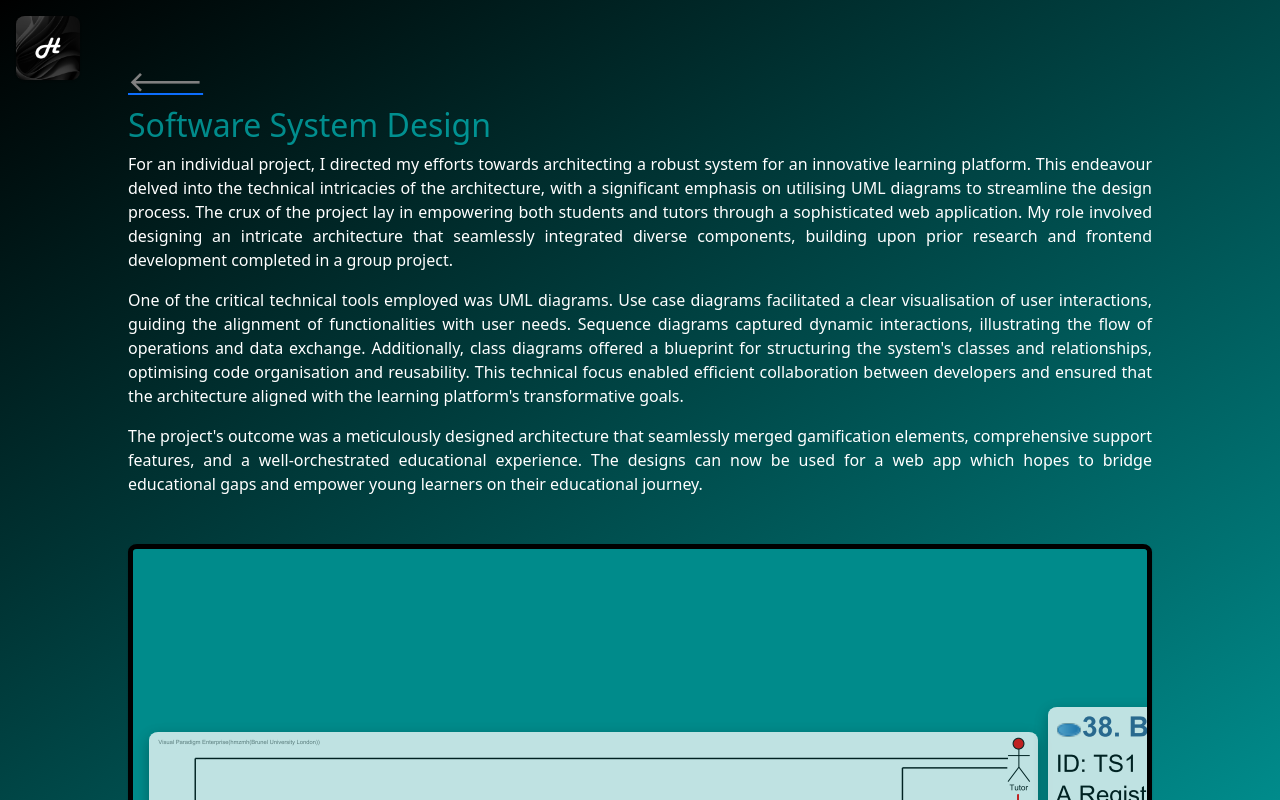
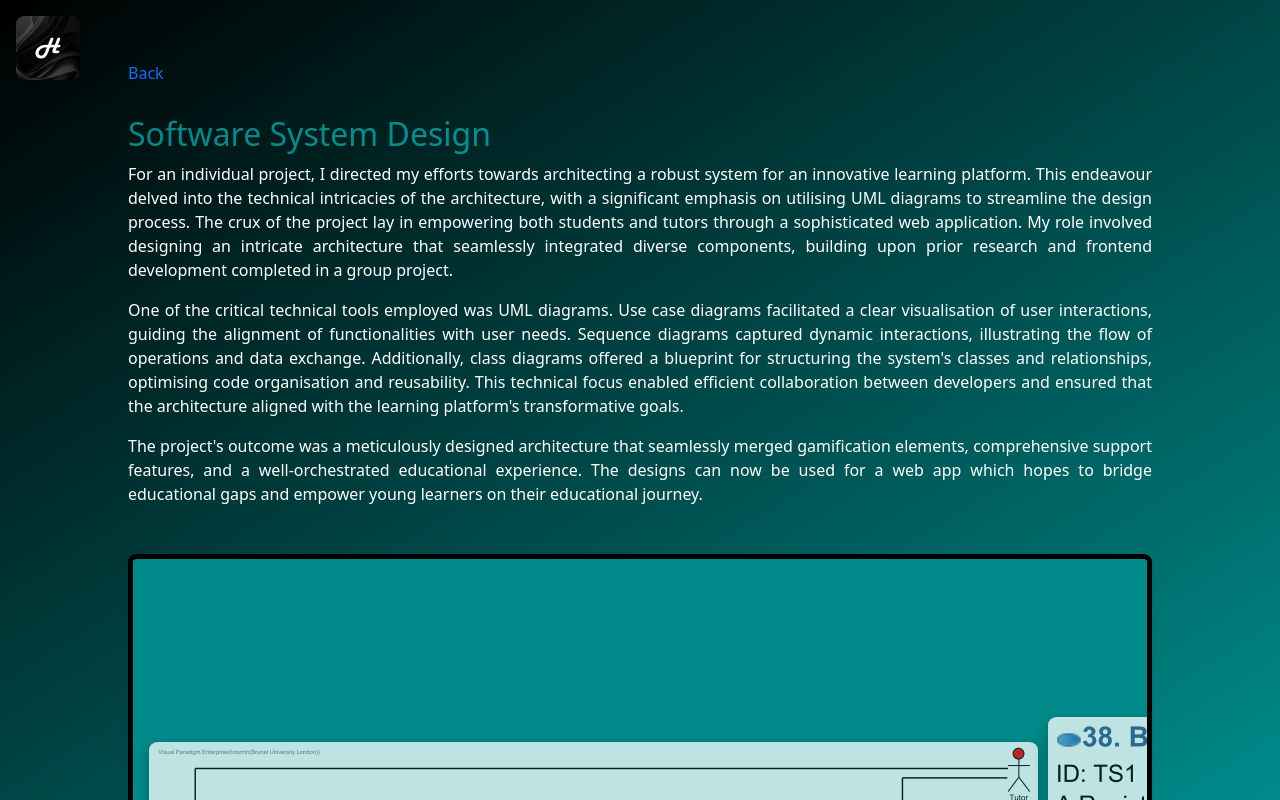
Before and after one commit to HMZMH/hamzah-mahmood-portfolio, a React (Create React App) app: page /project2 in a window 1280 px wide. Shown: the top 800 px of the page. Built offline with nearby package versions, Linux system fonts and the light colour scheme.

Commit message:
Updated 'back' navs in project pages

```diff
--- a/src/projects/Project2.js
+++ b/src/projects/Project2.js
@@ -19,9 +19,10 @@ function Project2() {
 
       <div className='content-div'>
 
-        <nav>
-          <Link to="/#project-section">
-            <h3>🡐</h3>
+      <nav>
+          <Link to="/#project-section" style={{textDecoration:'none'}}>
+            <h6>Back</h6>
+            <br/>
           </Link>
         </nav>
 
--- a/src/projects/Project3.js
+++ b/src/projects/Project3.js
@@ -30,9 +30,10 @@ function Project3() {
 
       <div className='content-div'>
 
-        <nav>
-          <Link to="/#project-section">
-            <h3>🡐</h3>
+      <nav>
+          <Link to="/#project-section" style={{textDecoration:'none'}}>
+            <h6>Back</h6>
+            <br/>
           </Link>
         </nav>
 
--- a/src/projects/Project4.js
+++ b/src/projects/Project4.js
@@ -40,9 +40,10 @@ function Project4() {
 
       <div className='content-div'>
 
-        <nav>
-          <Link to="/#project-section">
-            <h3>🡐</h3>
+      <nav>
+          <Link to="/#project-section" style={{textDecoration:'none'}}>
+            <h6>Back</h6>
+            <br/>
           </Link>
         </nav>
 
--- a/src/projects/Project5.js
+++ b/src/projects/Project5.js
@@ -22,8 +22,9 @@ function Project5() {
       <div className='content-div'>
 
       <nav>
-          <Link to="/#project-section">
-            <h3>🡐</h3>
+          <Link to="/#project-section" style={{textDecoration:'none'}}>
+            <h6>Back</h6>
+            <br/>
           </Link>
         </nav>
 
--- a/src/projects/Project6.js
+++ b/src/projects/Project6.js
@@ -14,9 +14,10 @@ function Project6() {
 
       <div className='content-div'>
 
-        <nav>
-          <Link to="/#project-section">
-            <h3>🡐</h3>
+      <nav>
+          <Link to="/#project-section" style={{textDecoration:'none'}}>
+            <h6>Back</h6>
+            <br/>
           </Link>
         </nav>
 
--- a/src/projects/Project7.js
+++ b/src/projects/Project7.js
@@ -28,9 +28,10 @@ function Project7() {
 
       <div className='content-div'>
 
-        <nav>
-          <Link to="/#project-section">
-            <h3>🡐</h3>
+      <nav>
+          <Link to="/#project-section" style={{textDecoration:'none'}}>
+            <h6>Back</h6>
+            <br/>
           </Link>
         </nav>
 
--- a/src/projects/Project8.js
+++ b/src/projects/Project8.js
@@ -50,9 +50,10 @@ function Project8() {
 
       <div className='content-div'>
 
-        <nav>
-          <Link to="/#project-section">
-            <h3>🡐</h3>
+      <nav>
+          <Link to="/#project-section" style={{textDecoration:'none'}}>
+            <h6>Back</h6>
+            <br/>
           </Link>
         </nav>
 
```
